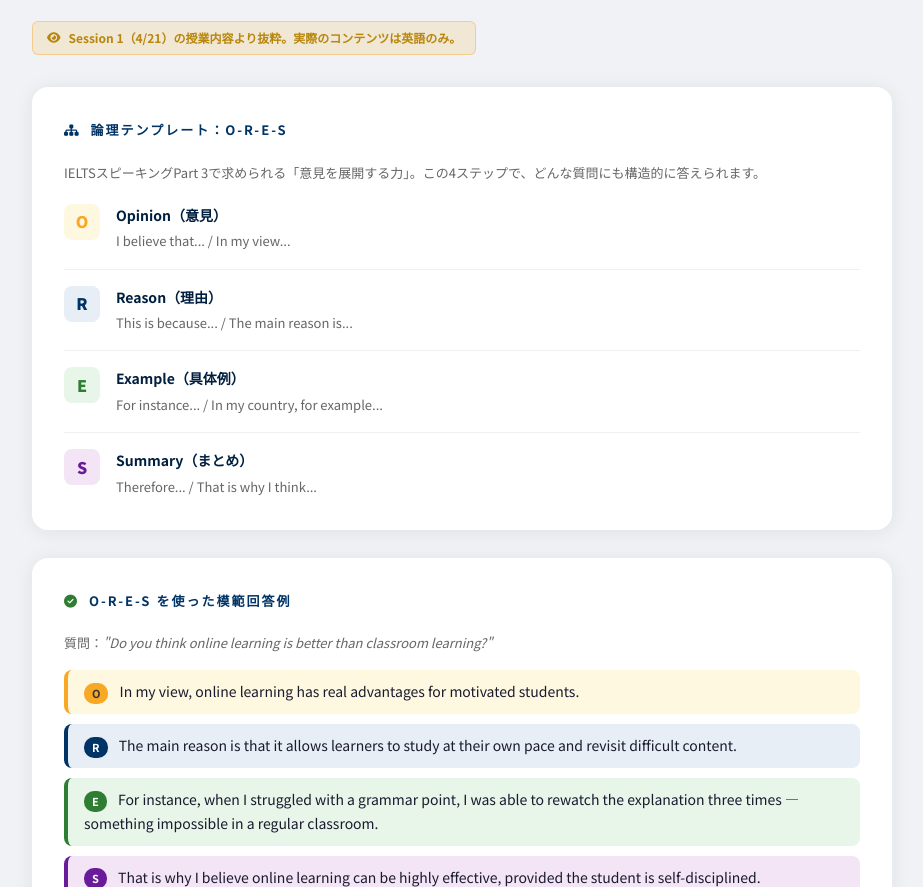
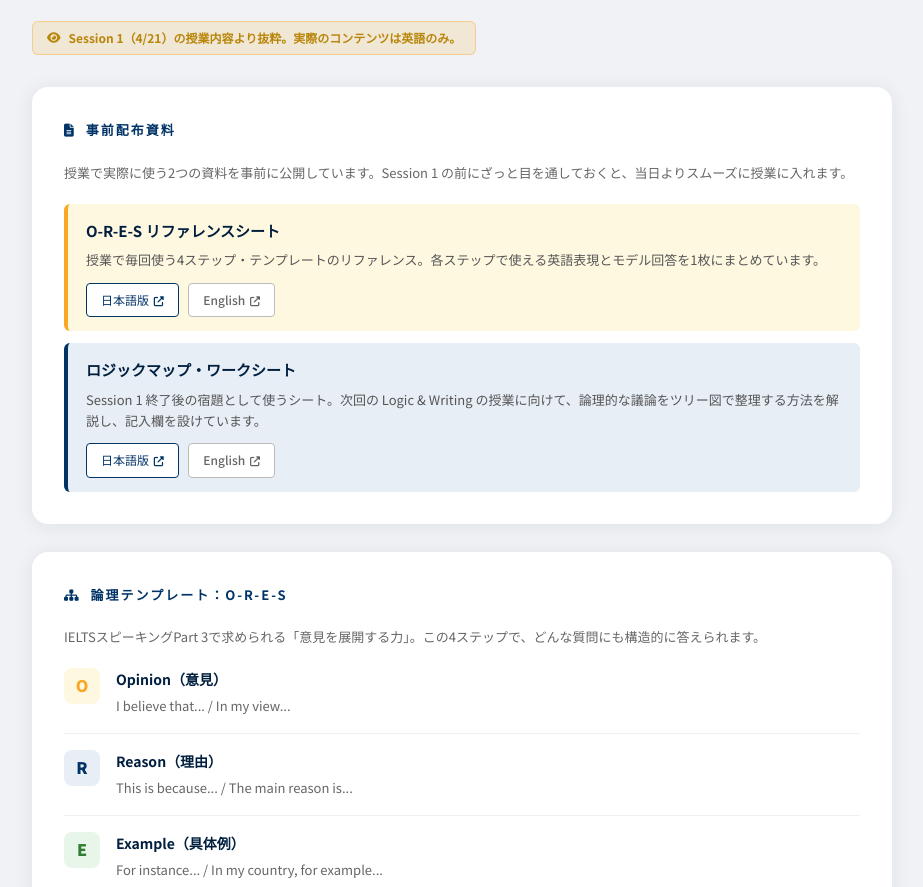
Before and after one commit to airpangaea/tden-lp, a plain HTML site: page global-academic-pass-trial.html in a window 1280 px wide. Shown: the part 2862-3749 px from the top of the page, without its empty margins (178-1101 px from the left). Drawn offline with nearby package versions, Linux system fonts and the light colour scheme.

Commit message:
add: 日本語版trialページ更新・再追加
Co-Authored-By: Claude Sonnet 4.6 <noreply@anthropic.com>

```diff
--- a/global-academic-pass-trial.html
+++ b/global-academic-pass-trial.html
@@ -742,6 +742,30 @@
             Session 1（4/21）の授業内容より抜粋。実際のコンテンツは英語のみ。
         </div>
 
+        <!-- 事前配布資料 -->
+        <div class="ores-container">
+            <div class="ores-title"><i class="fa-solid fa-file-lines"></i>&nbsp; 事前配布資料</div>
+            <p style="font-size: 13px; color: #666; margin-bottom: 20px;">授業で実際に使う2つの資料を事前に公開しています。Session 1 の前にざっと目を通しておくと、当日よりスムーズに授業に入れます。</p>
+
+            <div style="background: #fff8e1; border-left: 4px solid var(--yellow); border-radius: 6px; padding: 14px 18px; margin-bottom: 12px;">
+                <h4 style="font-size: 15px; font-weight: 700; color: var(--navy-dark); margin-bottom: 6px;">O-R-E-S リファレンスシート</h4>
+                <p style="font-size: 13px; color: #555; margin-bottom: 12px; line-height: 1.65;">授業で毎回使う4ステップ・テンプレートのリファレンス。各ステップで使える英語表現とモデル回答を1枚にまとめています。</p>
+                <div>
+                    <a href="https://tomodachi-english.airpangaea.com/ORES_Reference_Sheet_JP.html" target="_blank" rel="noopener" style="display: inline-block; font-size: 12px; color: var(--navy); background: white; border: 1px solid var(--navy); padding: 6px 14px; border-radius: 4px; text-decoration: none; margin-right: 6px; font-weight: 500;">日本語版 <i class="fa-solid fa-up-right-from-square" style="font-size: 10px; margin-left: 2px;"></i></a>
+                    <a href="https://tomodachi-english.airpangaea.com/ORES_Reference_Sheet.html" target="_blank" rel="noopener" style="display: inline-block; font-size: 12px; color: #666; background: white; border: 1px solid #bbb; padding: 6px 14px; border-radius: 4px; text-decoration: none; font-weight: 500;">English <i class="fa-solid fa-up-right-from-square" style="font-size: 10px; margin-left: 2px;"></i></a>
+                </div>
+            </div>
+
+            <div style="background: #e8eef6; border-left: 4px solid var(--navy); border-radius: 6px; padding: 14px 18px;">
+                <h4 style="font-size: 15px; font-weight: 700; color: var(--navy-dark); margin-bottom: 6px;">ロジックマップ・ワークシート</h4>
+                <p style="font-size: 13px; color: #555; margin-bottom: 12px; line-height: 1.65;">Session 1 終了後の宿題として使うシート。次回の Logic &amp; Writing の授業に向けて、論理的な議論をツリー図で整理する方法を解説し、記入欄を設けています。</p>
+                <div>
+                    <a href="https://tomodachi-english.airpangaea.com/Logic_Map_Worksheet_JP.html" target="_blank" rel="noopener" style="display: inline-block; font-size: 12px; color: var(--navy); background: white; border: 1px solid var(--navy); padding: 6px 14px; border-radius: 4px; text-decoration: none; margin-right: 6px; font-weight: 500;">日本語版 <i class="fa-solid fa-up-right-from-square" style="font-size: 10px; margin-left: 2px;"></i></a>
+                    <a href="https://tomodachi-english.airpangaea.com/Logic_Map_Worksheet.html" target="_blank" rel="noopener" style="display: inline-block; font-size: 12px; color: #666; background: white; border: 1px solid #bbb; padding: 6px 14px; border-radius: 4px; text-decoration: none; font-weight: 500;">English <i class="fa-solid fa-up-right-from-square" style="font-size: 10px; margin-left: 2px;"></i></a>
+                </div>
+            </div>
+        </div>
+
         <!-- O-R-E-S -->
         <div class="ores-container">
             <div class="ores-title"><i class="fa-solid fa-sitemap"></i>&nbsp; 論理テンプレート：O-R-E-S</div>
```
